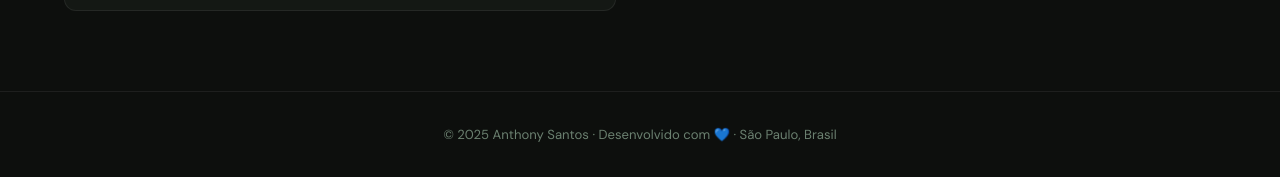
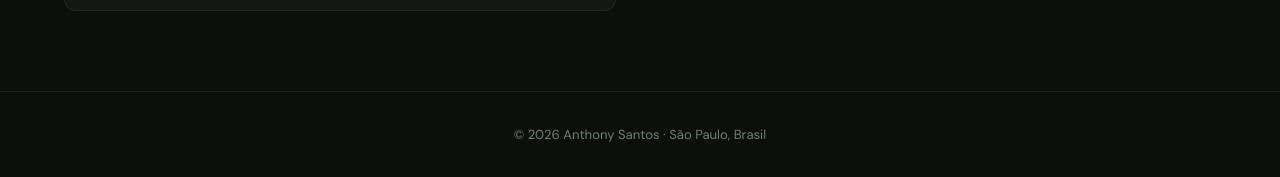
Before and after one commit to Anthonysantosplanning/Anthony, a plain HTML site: page index.html in a window 1280 px wide. Shown: the part 4925-5102 px from the top of the page. Drawn offline with Linux system fonts and the light colour scheme.

Commit message:
Update index.html

```diff
--- a/index.html
+++ b/index.html
@@ -861,7 +861,7 @@
 
   <!-- FOOTER -->
   <footer>
-    <p>© 2025 Anthony Santos · Desenvolvido com 💙 · São Paulo, Brasil</p>
+    <p>© 2026 Anthony Santos · São Paulo, Brasil</p>
   </footer>
 
 </body>
```
